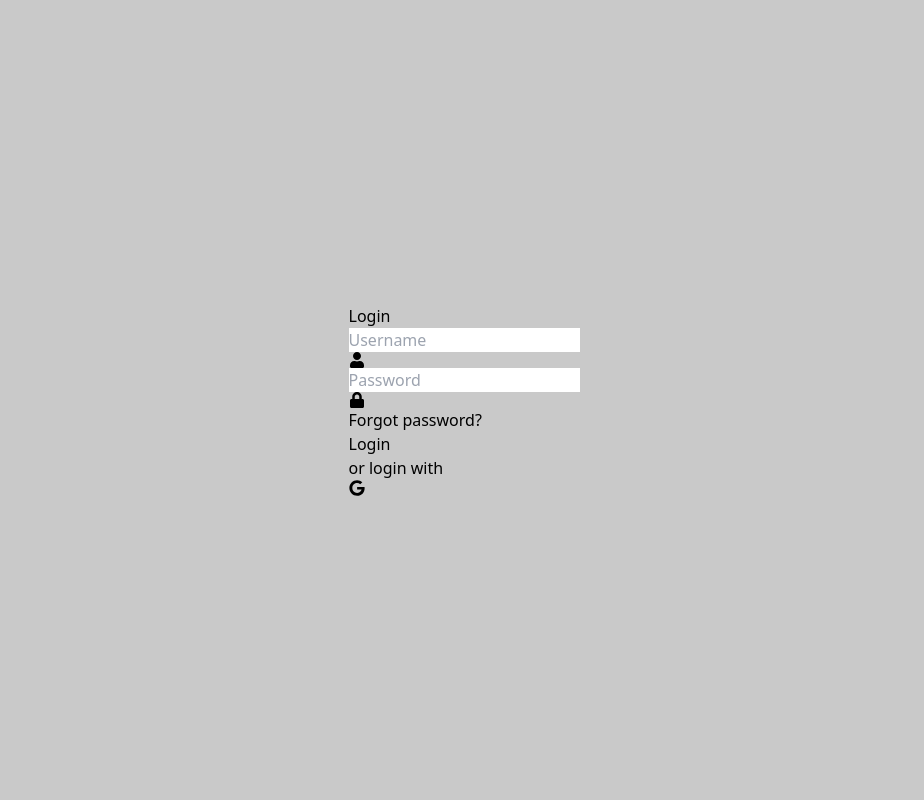
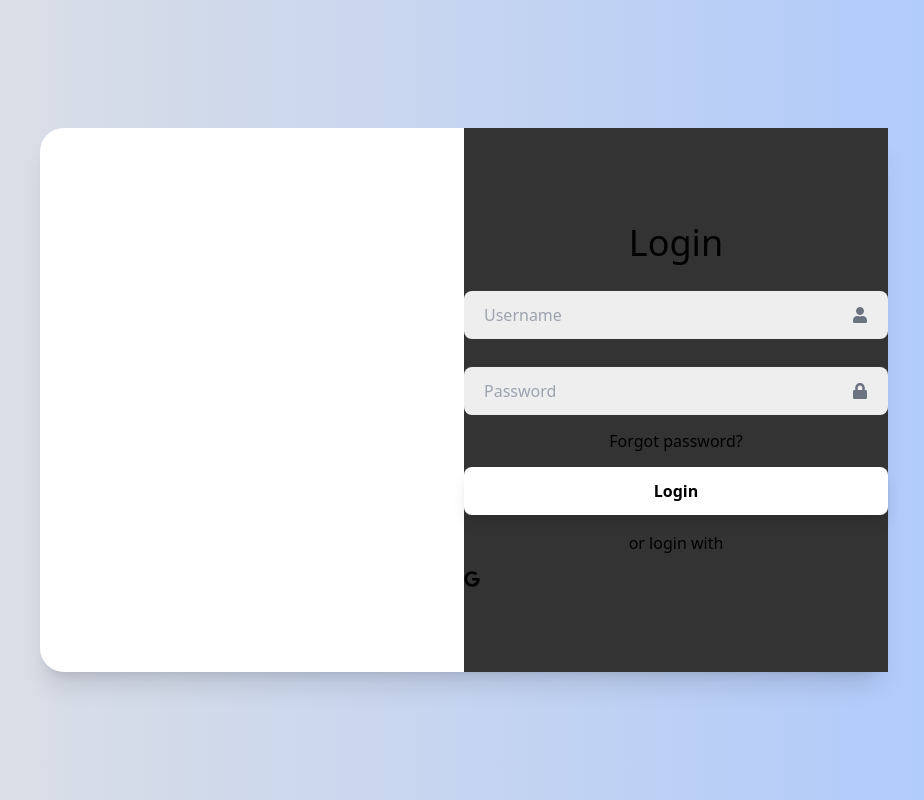
Before and after one commit to Al-Khalsi/freeNG, a Next.js app: page /Validation in a window 1280 px wide. Shown: the whole page, without its empty margins (176-1100 px from the left). Built offline with nearby package versions, Linux system fonts and the light colour scheme.

Commit message:
add tailwind css for validation

```diff
--- a/pages/Validation/index.js
+++ b/pages/Validation/index.js
@@ -3,29 +3,35 @@ import { FaUser, FaLock, FaGoogle, FaGithub, FaLinkedin } from "react-icons/fa";
 
 function index() {
     return (
-    <div className='Validaion flex justify-center items-center min-h-screen'>
-        <div className='form-box login'>
-            <form action="#">
-                <h2>Login</h2>
-                <div className="inputBox">
-                    <input type="text" placeholder='Username' required />
-                    <FaUser />
+        <div className='Validaion flex justify-center items-center min-h-screen bg-gradient-to-r from-lightGray to-lightBlue'>
+            <div className='contianer relative w-custom-212 h-custom-136 bg-white rounded-3xl shadow-xl'>
+                <div className='form-box login absolute right-0 w-1/2 h-full flex items-center bg-darkGray text-center'>
+                    <form action="#" className='w-full'>
+                        <h2 className='text-4xl my-2.5'>Login</h2>
+                        <div className="inputBox relative my-7 ">
+                            <input type="text"
+                            className='w-full py-3 pr-12 pl-5 bg-inputwhite rounded-lg border-none outline-none text-base font-medium'
+                            placeholder='Username' required />
+                            <FaUser className='absolute right-5 top-1/2 -translate-y-1/2 text-gray-500'/>
                         </div>
-                <div className="inputBox">
-                    <input type="password" placeholder='Password' required />
-                    <FaLock />
+                        <div className="inputBox relative my-7">
+                            <input type="password"
+                            className='w-full py-3 pr-12 pl-5 bg-inputwhite rounded-lg border-none outline-none text-base font-medium placeholder-font-normal'
+                            placeholder='Password' required />
+                            <FaLock className='absolute right-5 top-1/2 -translate-y-1/2 text-gray-500'/>
                         </div>
-                <div className='forgot-link'>
-                    <p>Forgot password?</p>
+                        <div className='forgot-link -mt-3.5 mb-3.5'>
+                            <p className='text-base bg-darkGray no-underline'>Forgot password?</p>
                         </div>
-                <button type='submit' className='btn'>Login</button>
-                <p>or login with</p>
+                        <button type='submit' className='btn w-full h-12 rounded-lg bg-sky-400 shadow-lg border-none cursor-pointer text-base bg-white font-semibold'>Login</button>
+                        <p className='text-base my-4'>or login with</p>
                         <div className='social-icon'>
                             <p><FaGoogle /></p>
                         </div>
                     </form>
                 </div>
             </div>
+        </div>
     )
 }
 
--- a/styles/globals.css
+++ b/styles/globals.css
@@ -6,6 +6,11 @@
   --bg-darkBlue: #05071b;
   --cl-lightBlue: #a9c7ff;
   --cl-gray: rgba(255, 255, 255, 0.13);
+  --bg-lightGray:  #e2e2e2;
+  --bg-lightBlue2: #c9d6ff;
+  --bg-white: #fff;
+  --cl-darkGray: #333;
+  --bg-input: #eee;
 }
 
 * {
--- a/tailwind.config.js
+++ b/tailwind.config.js
@@ -8,10 +8,21 @@ module.exports = {
   darkMode: 'class',
   theme: {
     extend: {
+      width: {
+        "custom-212": "53rem", // اضافه کردن عرض کاستوم با نام w-212
+      },
+      height: {
+        "custom-136": "34rem",
+      },
       colors: {
         darkBlue: "var(--bg-darkBlue)",
         lightBlue: "var(--cl-lightBlue)",
-        lightGray: "var(--cl-gray)",
+        clGray: "var(--cl-gray)",
+        lightGray: "var(--bg-lightGray)",
+        lightBlue2: "var(--bg-lightBlue2)",
+        white: "var(--bg-white)",
+        darkGray: "var(--cl-darkGray)",
+        inputwhite: "var(--bg-input)"
       },
     },
     screens: {
```
Lines whose indentation alone changed are shown as unchanged.
